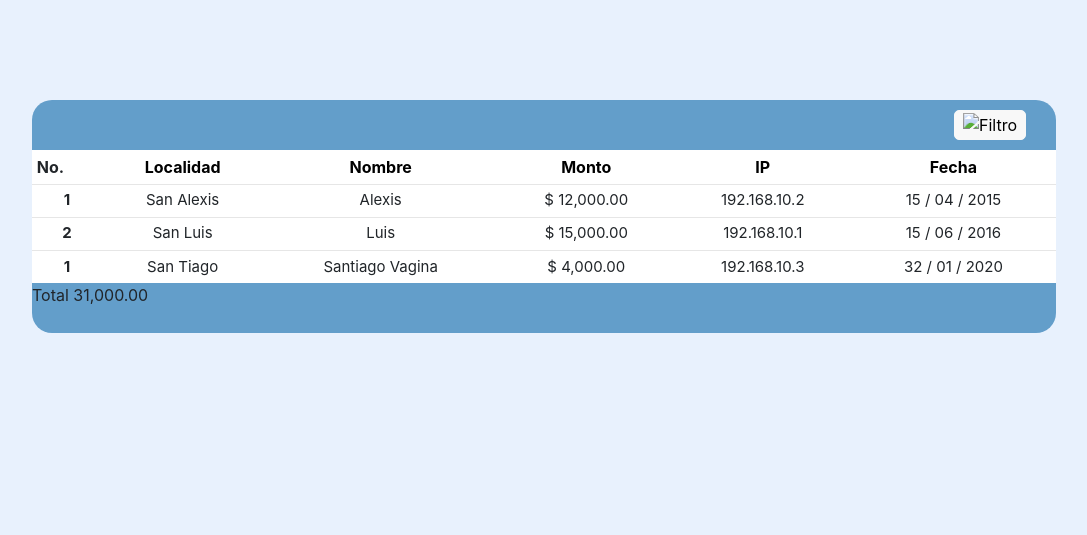
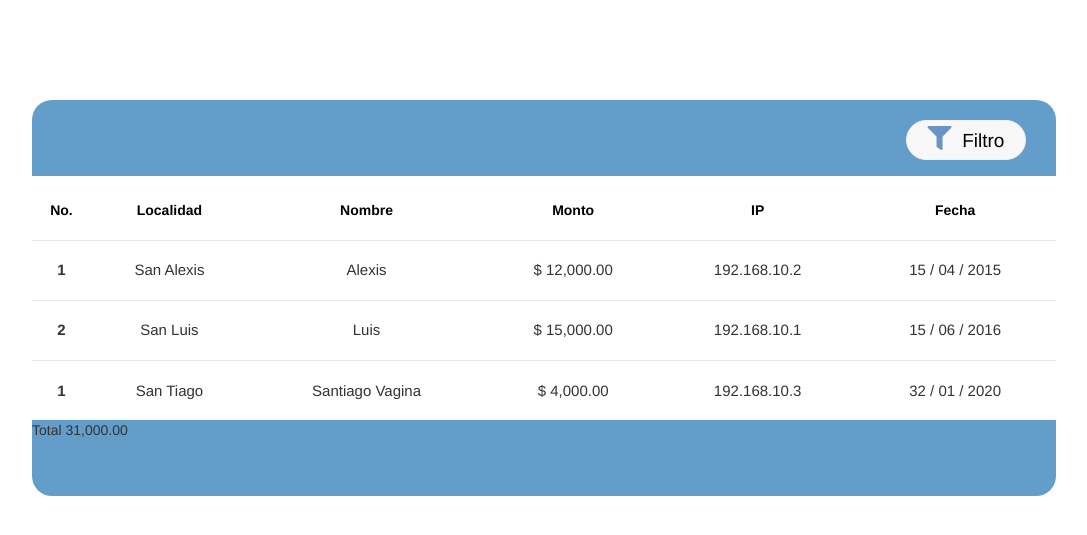
Before and after one commit to SantiagoH3/SM-Comunicaciones, a PHP site: page /pages/morosos.html in a window 1280 px wide. Shown: the top 535 px of the page, without its empty margins (96-1183 px from the left). Run offline with PHP 8.4, Linux system fonts and the light colour scheme; style sheets or scripts are compiled from the project's sources.

Commit message:
Create morosos, editing table for all pages and adding filter button.

```diff
--- a/pages/clientes.html
+++ b/pages/clientes.html
@@ -12,11 +12,11 @@
     <link href="https://fonts.googleapis.com/css?family=Poppins" rel="stylesheet">
     <title>Clientes</title>
 </head>
-<body style='font-family: poppins; background-color: #E8F1FD;'>
+<body>
     <div class="contain">
         <div class="table-container">
             <div class="table-header">
-                <input class="btn-filtro" type="image" value="Filtro" src="" />
+                <button class="btn-filtro" type="image" value="Filtro" src="../src/assets/filter.svg"><i class="fa fa-filter"></i><span class="filtro">&nbsp;&nbsp;Filtro</span></button>
             </div>
             <table class="table-sm">
                 <thead>
--- a/pages/morosos.html
+++ b/pages/morosos.html
@@ -5,6 +5,10 @@
     <meta name="viewport" content="width=device-width, initial-scale=1.0">
     <meta http-equiv="X-UA-Compatible" content="ie=edge">
     <link rel="stylesheet" href="../src/scss/app.scss">
+    <link rel="stylesheet" href="https://maxcdn.bootstrapcdn.com/bootstrap/3.4.0/css/bootstrap.min.css">
+    <script src="https://ajax.googleapis.com/ajax/libs/jquery/3.3.1/jquery.min.js"></script>
+    <script src="https://maxcdn.bootstrapcdn.com/bootstrap/3.4.0/js/bootstrap.min.js"></script>
+    <link rel="stylesheet" href="https://use.fontawesome.com/releases/v5.7.0/css/all.css" integrity="sha384-lZN37f5QGtY3VHgisS14W3ExzMWZxybE1SJSEsQp9S+oqd12jhcu+A56Ebc1zFSJ" crossorigin="anonymous">
     <link href="https://fonts.googleapis.com/css?family=Poppins" rel="stylesheet">
     <title>Clientes Morosos</title>
 </head>
@@ -12,12 +16,12 @@
     <div class="">
         <div class="table-container">
             <div class="table-header">
-                <input class="btn-filtro" type="image" value="Filtro" src="" />
+                <button class="btn-filtro" type="image" value="Filtro" src="../src/assets/filter.svg"><i class="fa fa-filter"></i><span class="filtro">&nbsp;&nbsp;Filtro</span></button>
             </div>
             <table class="table-sm">
                 <thead>
                     <tr>
-                    <th scope="col">No.</th>
+                    <th class="hcenter" scope="col">No.</th>
                     <th class="hcenter" scope="col">Localidad</th>
                     <th class="hcenter" scope="col">Nombre</th>
                     <th class="hcenter" scope="col">Monto</th>
--- a/src/scss/app.scss
+++ b/src/scss/app.scss
@@ -24,4 +24,5 @@
 
     "pages/_login.scss",
     "pages/table",
+    "pages/morosos",
     "pages/clientes";
--- a/src/scss/base/_variables.scss
+++ b/src/scss/base/_variables.scss
@@ -19,6 +19,7 @@
 $red: #FC9999;
 $passion-red: #FF0000;
 $white: #FFFFFF;
+$filter: #6994C3;
 
 
 /** Media queries **/
--- a/src/scss/components/_buttons.scss
+++ b/src/scss/components/_buttons.scss
@@ -7,7 +7,7 @@
 
 .btn-nc {
     float: right;
-    margin: 10px 30px;
+    margin: 20px 30px;
     background-color: #0585FB;
     font-weight: bold;
     color: white;
@@ -24,6 +24,20 @@
     color: black;
     background-color: #f8f8f8;
     border: 1px solid #f8f8f8;
-    margin: 10px 30px;
+    margin: 20px 30px;
     outline: none;
+    border: 1px solid #F2F2F2;
+    box-sizing: border-box;
+    border-radius: 20px;
+    height: 40px;
+    width: 120px;
 }
+
+span.filtro {
+    font-size: 19px;
+}
+
+i.fa.fa-filter {
+    color: $filter;
+    font-size: 24px;
+}
--- a/src/scss/pages/_clientes.scss
+++ b/src/scss/pages/_clientes.scss
@@ -1,5 +1,6 @@
 body {
-
+    font-family: 'Poppins';
+    background-color: $light-blue;
     .nom {
         text-align: left;
     }
--- /dev/null
+++ b/src/scss/pages/_morosos.scss
@@ -0,0 +1,4 @@
+body {
+    font-family: 'Poppins';
+    background-color: $light-blue;
+}
--- a/src/scss/pages/_table.scss
+++ b/src/scss/pages/_table.scss
@@ -3,14 +3,14 @@
     margin: 100px auto;
 
     .table-header {
-        height: 50px;
+        height: 76px;
         background-color: #639ECA;
         border-top-right-radius: 20px;
         border-top-left-radius: 20px;
     }
 
     .table-footer {
-        height: 50px;
+        height: 76px;
         background-color: #639ECA;
         border-bottom-left-radius: 20px;
         border-bottom-right-radius: 20px;
@@ -21,6 +21,14 @@
         background-color: white;
         margin-top: 0;
 
+        thead {
+
+
+            th, td {
+                height: 60px;
+            }
+        }
+
         tbody {
             font-size: 15px;
             border-top: 1px solid rgb(209, 209, 209);
@@ -28,6 +36,7 @@
             th, td {
                 width: auto;
                 text-align: center;
+                height: 60px;
             }
 
             .edit {
```
Also changed, not shown: src/assets/filter.svg (added), 1 other file.
